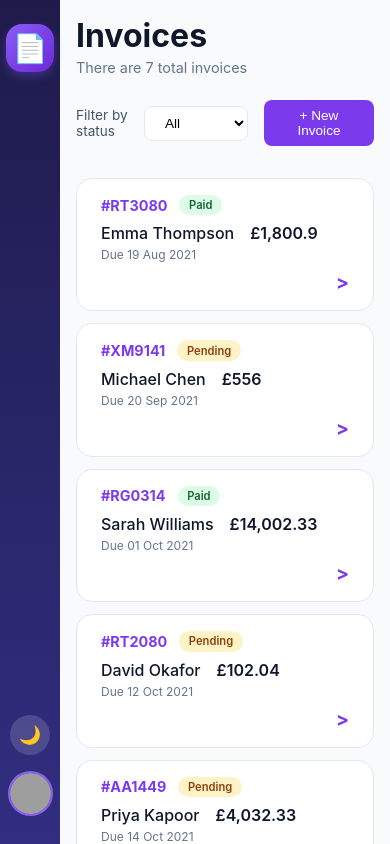
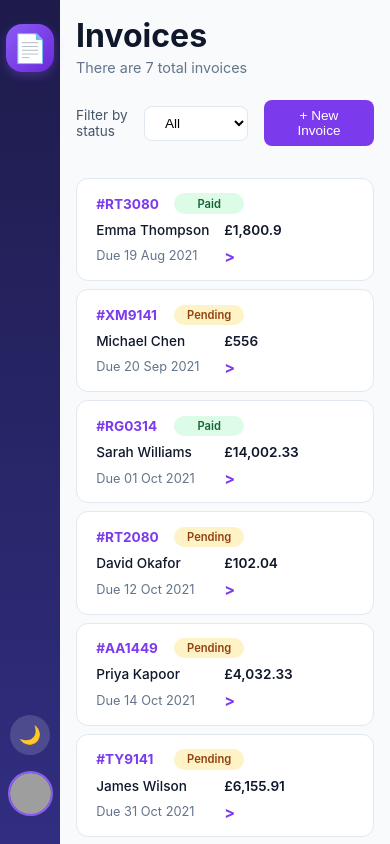
Before and after one commit to emma3524/invoice-app, a React (Vite) app: page / in a window 390 px wide. Shown: the top 844 px of the page. Built offline with nearby package versions, Linux system fonts and the light colour scheme; grey boxes are pictures that could not be loaded.

Commit message:
Single line invoice layout with small edit/delete buttons

```diff
--- a/src/App.css
+++ b/src/App.css
@@ -91,7 +91,7 @@ body {
 
 .content-wrapper {
   padding: 2rem;
-  max-width: 800px;
+  max-width: 1000px;
 }
 
 /* Header */
@@ -161,16 +161,16 @@ body {
   cursor: pointer;
 }
 
-/* Invoice List - NO HEADERS */
+/* Invoice List - SINGLE LINE */
 .invoice-list {
   display: flex;
   flex-direction: column;
-  gap: 0.75rem;
+  gap: 0.5rem;
 }
 
 .invoice-item {
   background: white;
-  border-radius: 16px;
+  border-radius: 12px;
   overflow: hidden;
   border: 1px solid #e2e8f0;
 }
@@ -180,38 +180,30 @@ body {
   border-color: #334155;
 }
 
-.invoice-row-compact {
+/* Single row - everything on one line */
+.invoice-row-single {
   display: flex;
-  justify-content: space-between;
   align-items: center;
-  padding: 1rem 1.5rem;
+  gap: 1.5rem;
+  padding: 0.9rem 1.2rem;
   cursor: pointer;
   transition: background 0.2s;
 }
 
-.invoice-row-compact:hover {
+.invoice-row-single:hover {
   background: #fefce8;
 }
 
-.app.dark .invoice-row-compact:hover {
+.app.dark .invoice-row-single:hover {
   background: #1a2741;
 }
 
-.invoice-info {
-  flex: 1;
-}
-
-.invoice-id-status {
-  display: flex;
-  align-items: center;
-  gap: 0.75rem;
-  margin-bottom: 0.5rem;
-}
-
+/* Columns - fixed widths to keep everything on one line */
 .invoice-id {
   font-weight: 700;
   color: #7c3aed;
-  font-size: 0.9rem;
+  font-size: 0.85rem;
+  min-width: 90px;
 }
 
 .status-badge-small {
@@ -221,8 +213,60 @@ body {
   font-size: 0.7rem;
   font-weight: 600;
   text-transform: capitalize;
+  min-width: 70px;
+  text-align: center;
 }
 
+.invoice-client {
+  font-weight: 500;
+  color: #0f172a;
+  font-size: 0.85rem;
+  min-width: 150px;
+}
+
+.app.dark .invoice-client {
+  color: white;
+}
+
+.invoice-amount {
+  font-weight: 600;
+  color: #0f172a;
+  font-size: 0.85rem;
+  min-width: 100px;
+}
+
+.app.dark .invoice-amount {
+  color: #c4b5fd;
+}
+
+.invoice-date {
+  font-size: 0.8rem;
+  color: #64748b;
+  min-width: 120px;
+}
+
+.app.dark .invoice-date {
+  color: #94a3b8;
+}
+
+.invoice-expand-icon {
+  color: #7c3aed;
+  font-size: 1rem;
+  font-weight: bold;
+  margin-left: auto;
+  cursor: pointer;
+}
+
+.expand-arrow {
+  display: inline-block;
+  transition: transform 0.2s;
+}
+
+.expand-arrow.expanded {
+  transform: rotate(90deg);
+}
+
+/* Status badge colors */
 .status-paid {
   background: #dcfce7;
   color: #166534;
@@ -253,57 +297,9 @@ body {
   color: #cbd5e1;
 }
 
-.invoice-details {
-  display: flex;
-  gap: 1rem;
-  margin-bottom: 0.25rem;
-}
-
-.invoice-client {
-  font-weight: 500;
-  color: #0f172a;
-}
-
-.app.dark .invoice-client {
-  color: white;
-}
-
-.invoice-amount {
-  font-weight: 600;
-  color: #0f172a;
-}
-
-.app.dark .invoice-amount {
-  color: #c4b5fd;
-}
-
-.invoice-date {
-  font-size: 0.75rem;
-  color: #64748b;
-}
-
-.app.dark .invoice-date {
-  color: #94a3b8;
-}
-
-.invoice-expand-icon {
-  color: #7c3aed;
-  font-size: 1.2rem;
-  font-weight: bold;
-}
-
-.expand-arrow {
-  display: inline-block;
-  transition: transform 0.2s;
-}
-
-.expand-arrow.expanded {
-  transform: rotate(90deg);
-}
-
-/* Expandable Actions Panel */
+/* Expandable Actions Panel - SMALL BUTTONS */
 .invoice-actions-panel {
-  padding: 1rem 1.5rem;
+  padding: 0.7rem 1.2rem;
   border-top: 1px solid #e2e8f0;
   background: #f8fafc;
 }
@@ -313,58 +309,66 @@ body {
   border-top-color: #334155;
 }
 
-.action-buttons {
+.action-buttons-small {
   display: flex;
   align-items: center;
-  gap: 1rem;
+  gap: 0.75rem;
   flex-wrap: wrap;
 }
 
-.action-edit, .action-delete {
-  padding: 0.4rem 1rem;
+.action-edit-small, .action-delete-small {
+  padding: 0.25rem 0.75rem;
   border: none;
-  border-radius: 8px;
+  border-radius: 6px;
   cursor: pointer;
-  font-size: 0.8rem;
+  font-size: 0.7rem;
+  font-weight: 500;
 }
 
-.action-edit {
+.action-edit-small {
   background: #e2e8f0;
   color: #334155;
 }
 
-.action-delete {
+.action-delete-small {
   background: #fee2e2;
   color: #dc2626;
 }
 
-.app.dark .action-edit {
+.app.dark .action-edit-small {
   background: #334155;
   color: #e2e8f0;
 }
 
-.app.dark .action-delete {
+.app.dark .action-delete-small {
   background: #7f1d1d;
   color: #fca5a5;
 }
 
-.status-update {
+.status-update-small {
   display: flex;
   align-items: center;
   gap: 0.5rem;
   margin-left: auto;
 }
 
-.status-update label {
-  font-size: 0.8rem;
+.status-update-small label {
+  font-size: 0.7rem;
   color: #64748b;
 }
 
-.status-update select {
-  padding: 0.3rem 0.6rem;
+.status-update-small select {
+  padding: 0.2rem 0.5rem;
   border: 1px solid #e2e8f0;
   border-radius: 6px;
-  font-size: 0.75rem;
+  font-size: 0.7rem;
+  background: white;
+}
+
+.app.dark .status-update-small select {
+  background: #1e293b;
+  border-color: #334155;
+  color: white;
 }
 
 /* Modal */
@@ -450,6 +454,27 @@ body {
 }
 
 /* Responsive */
+@media (max-width: 900px) {
+  .invoice-row-single {
+    flex-wrap: wrap;
+    gap: 0.5rem;
+  }
+
+  .invoice-expand-icon {
+    margin-left: 0;
+  }
+
+  .action-buttons-small {
+    flex-direction: column;
+    align-items: stretch;
+  }
+
+  .status-update-small {
+    margin-left: 0;
+    justify-content: space-between;
+  }
+}
+
 @media (max-width: 768px) {
   .sidebar {
     width: 60px;
@@ -463,26 +488,6 @@ body {
     padding: 1rem;
   }
 
-  .invoice-row-compact {
-    flex-direction: column;
-    align-items: flex-start;
-    gap: 0.5rem;
-  }
-
-  .invoice-expand-icon {
-    align-self: flex-end;
-  }
-
-  .action-buttons {
-    flex-direction: column;
-    align-items: stretch;
-  }
-
-  .status-update {
-    margin-left: 0;
-    justify-content: space-between;
-  }
-
   .filter-actions {
     flex-direction: column;
     align-items: stretch;
@@ -491,4 +496,12 @@ body {
   .right-actions {
     justify-content: space-between;
   }
+
+  .invoice-id {
+    min-width: 70px;
+  }
+
+  .invoice-client {
+    min-width: 120px;
+  }
 }
--- a/src/App.jsx
+++ b/src/App.jsx
@@ -171,26 +171,18 @@ function App() {
             </div>
           </div>
 
-          {/* Invoice List - No Headers */}
+          {/* Invoice List - Single Line per Invoice */}
           <div className="invoice-list">
             {filteredInvoices.map((invoice) => (
               <div key={invoice.id} className="invoice-item">
-                <div className="invoice-row-compact" onClick={() => toggleExpand(invoice.id)}>
-                  <div className="invoice-info">
-                    <div className="invoice-id-status">
-                      <span className="invoice-id">{invoice.id}</span>
-                      <span className={`status-badge-small ${getStatusClass(invoice.status)}`}>
-                        {invoice.status}
-                      </span>
-                    </div>
-                    <div className="invoice-details">
-                      <span className="invoice-client">{invoice.client}</span>
-                      <span className="invoice-amount">£{invoice.amount.toLocaleString()}</span>
-                    </div>
-                    <div className="invoice-date">
-                      Due {invoice.dueDate}
-                    </div>
+                <div className="invoice-row-single" onClick={() => toggleExpand(invoice.id)}>
+                  <div className="invoice-id">{invoice.id}</div>
+                  <div className={`status-badge-small ${getStatusClass(invoice.status)}`}>
+                    {invoice.status}
                   </div>
+                  <div className="invoice-client">{invoice.client}</div>
+                  <div className="invoice-amount">£{invoice.amount.toLocaleString()}</div>
+                  <div className="invoice-date">Due {invoice.dueDate}</div>
                   <div className="invoice-expand-icon">
                     <span className={`expand-arrow ${expandedRow === invoice.id ? 'expanded' : ''}`}>
                       &gt;
@@ -198,17 +190,17 @@ function App() {
                   </div>
                 </div>
 
-                {/* Expandable Actions Panel */}
+                {/* Expandable Actions Panel - Small buttons */}
                 {expandedRow === invoice.id && (
                   <div className="invoice-actions-panel">
-                    <div className="action-buttons">
-                      <button className="action-edit" onClick={() => handleEdit(invoice)}>
+                    <div className="action-buttons-small">
+                      <button className="action-edit-small" onClick={() => handleEdit(invoice)}>
                         ✏️ Edit
                       </button>
-                      <button className="action-delete" onClick={() => handleDelete(invoice.id)}>
+                      <button className="action-delete-small" onClick={() => handleDelete(invoice.id)}>
                         🗑️ Delete
                       </button>
-                      <div className="status-update">
+                      <div className="status-update-small">
                         <label>Status:</label>
                         <select
                           value={invoice.status}
```
